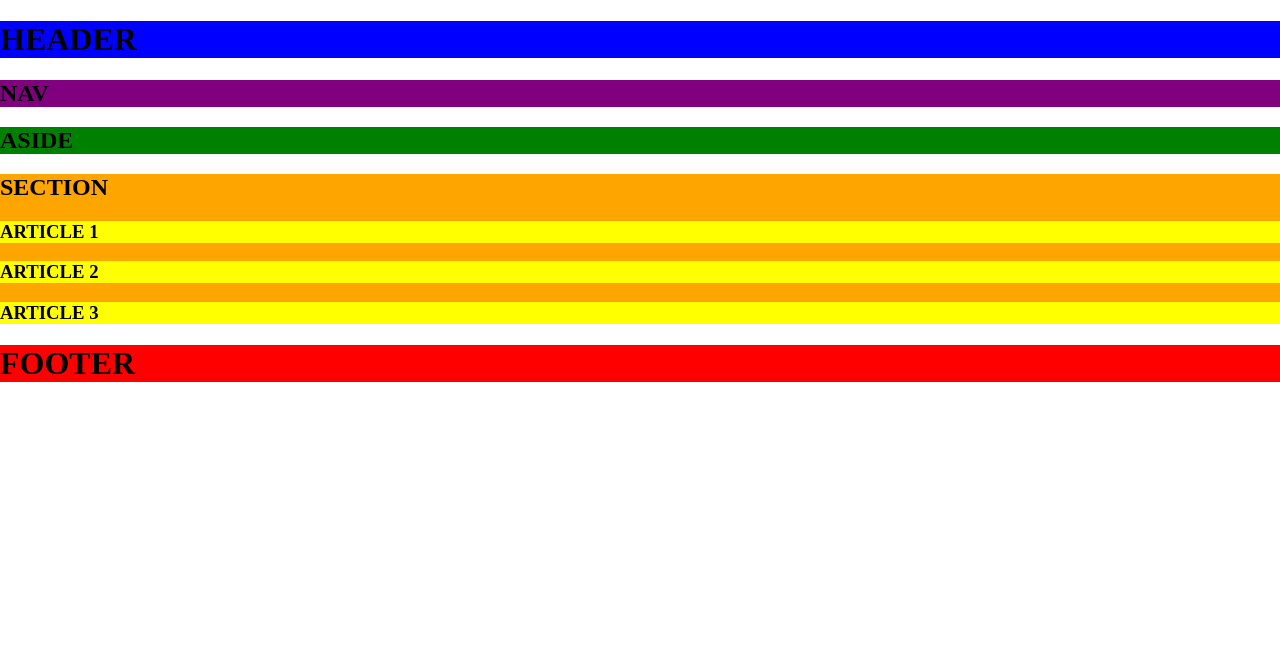
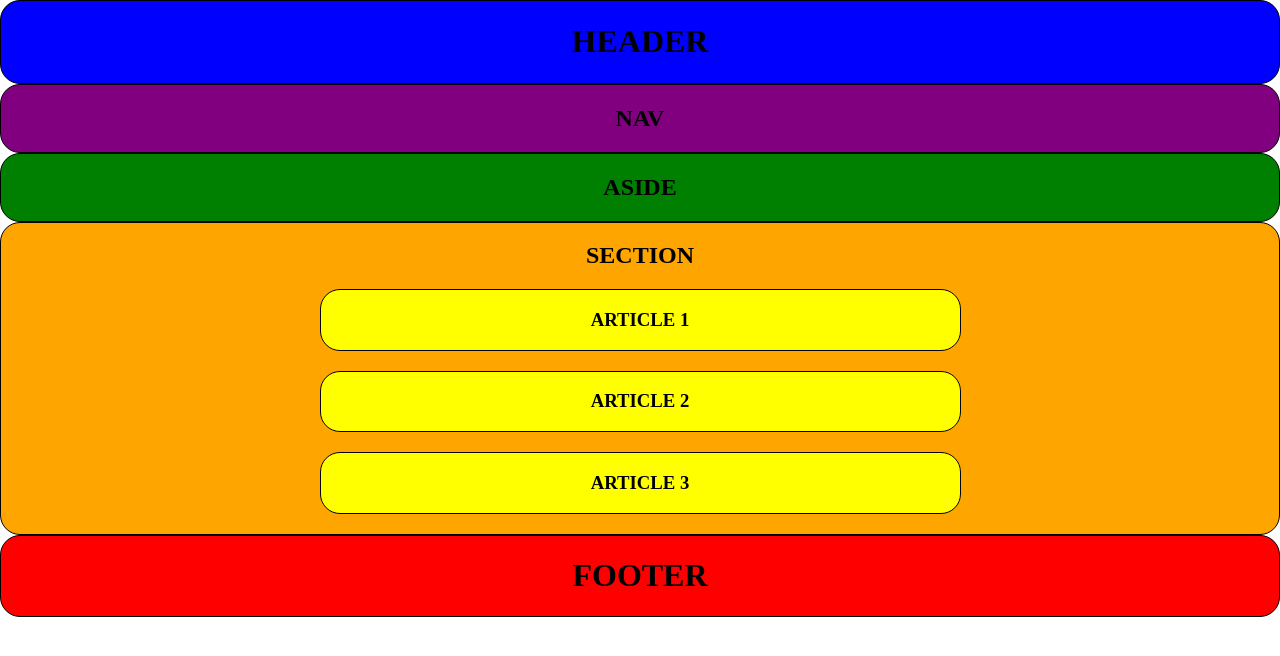
Before and after one commit to Mfranko10/Curso-git-y-github, a plain HTML site: page index.html in a window 1280 px wide. Drawn offline with Linux system fonts and the light colour scheme.

Commit message:
Edicion de css desde la cabecera

```diff
--- a/CSS/estilos.css
+++ b/CSS/estilos.css
@@ -4,19 +4,46 @@ body {
 }
 header {
     background-color: blue;
+    border: 1px solid black;
+    border-radius: 20px;
+    padding: 1px;
+    display: flex;
+    justify-content: center;
+    text-align: center;
 }
 nav {
     background-color: purple;
+    border: 1px solid black;
+    border-radius: 20px;
+    text-align: center;
 }
 aside {
     background-color: green;
+    border: 1px solid black;
+    border-radius: 20px;
+    text-align: center;
 }
 section {
     background-color: orange;
+    border: 1px solid black;
+    border-radius: 20px;
+    display: flex;
+    flex-direction: column;
+    align-items: center;
 }
 article {
     background-color: yellow;
+    border: 1px solid black;
+    border-radius: 20px;
+    margin-bottom: 20px;
+    width: 50%;
+    text-align: center;
+
+
 }
 footer {
     background-color: red;
+    border: 1px solid black;
+    border-radius: 20px;
+    text-align: center;
 }
```
